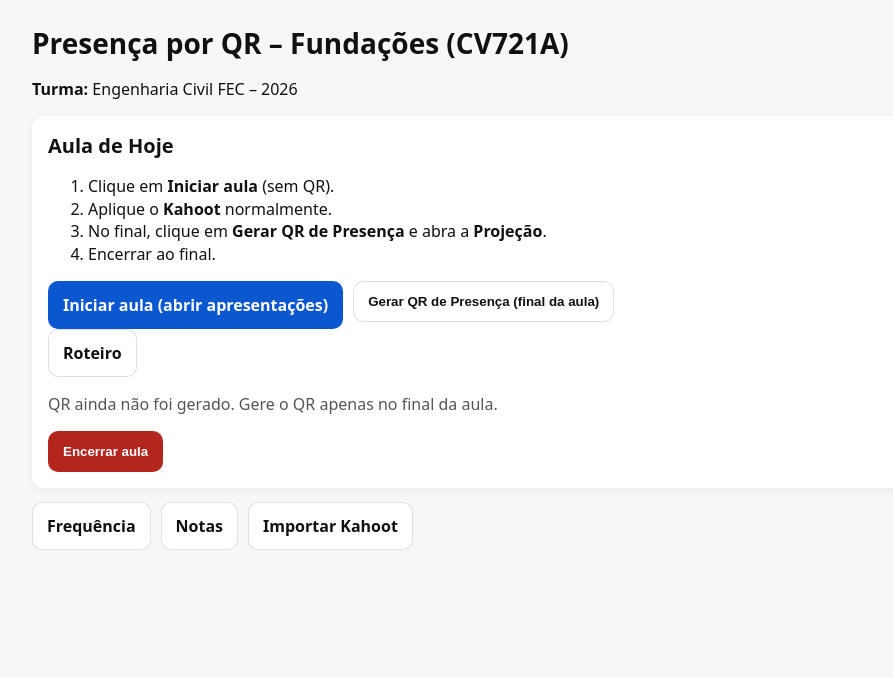
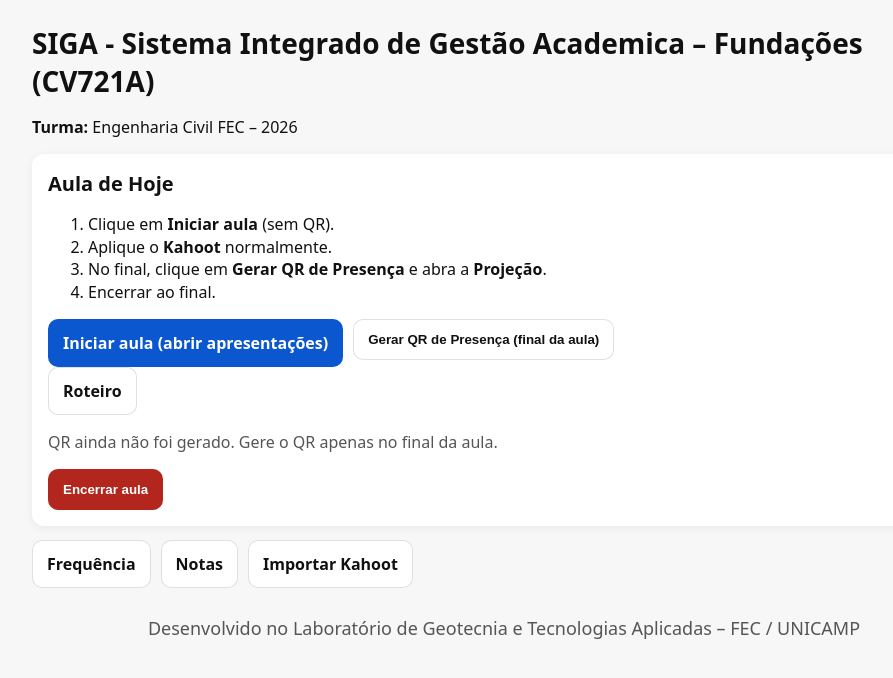
Before and after one commit to TanoueH/CV721A-presenca-qrcode, a FastAPI app: page /prof/ in a window 1280 px wide. Shown: the top 678 px of the page, without its empty margins (136-1029 px from the left). Run offline with FastAPI, Linux system fonts and the light colour scheme.

Commit message:
feat: institucionaliza SIGA com ajustes de UI e rodapé FEC/UNICAMP

```diff
--- a/app/main.py
+++ b/app/main.py
@@ -12,7 +12,7 @@ from app.routes.notas import router as notas_router
 from app.routes.kahoot import router as kahoot_router
 from app.routes.chamada import router as chamada_router
 
-app = FastAPI(title="CV721A Presença QRCode", version="1.0.0")
+app = FastAPI(title="SIGA - Sistema Integrado de Gestão Acadêmica", version="1.0.1")
 
 # Templates e arquivos estáticos
 app.state.templates = Jinja2Templates(directory="app/templates")
--- a/app/templates/aula_hoje.html
+++ b/app/templates/aula_hoje.html
@@ -1,7 +1,7 @@
 {% extends "base.html" %}
 {% block content %}
 
-<h1>Presença por QR – {{ disciplina }}</h1>
+<h1>SIGA - Sistema Integrado de Gestão Academica – {{ disciplina }}</h1>
 <p><strong>Turma:</strong> {{ turma }}</p>
 
 <div class="card">
--- a/app/templates/base.html
+++ b/app/templates/base.html
@@ -2,14 +2,20 @@
 <html lang="pt-br">
 <head>
   <meta charset="utf-8">
-  <title>CV721A – Painel do Professor</title>
+  <title>SIGA – Sistema Integrado de Gestão Acadêmica</title>
   <meta name="viewport" content="width=device-width, initial-scale=1">
   <link rel="stylesheet" href="/static/style.css">
   <link rel="icon" href="/static/favicon.ico">
 </head>
 <body>
+
   <main>
     {% block content %}{% endblock %}
   </main>
+
+  <footer class="footer">
+    Desenvolvido no Laboratório de Geotecnia e Tecnologias Aplicadas – FEC / UNICAMP
+  </footer>
+
 </body>
 </html>
```
